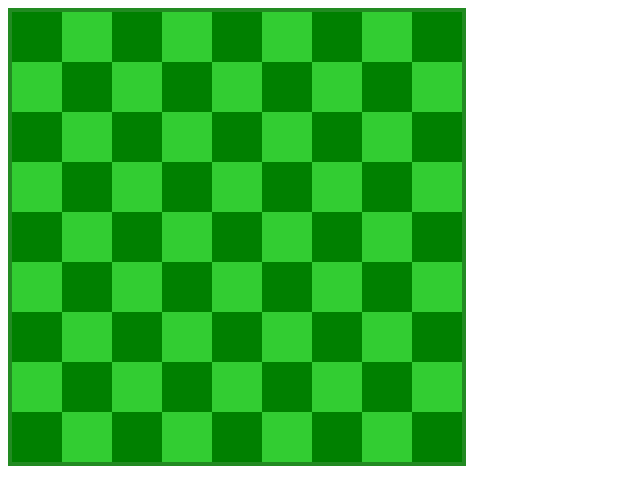
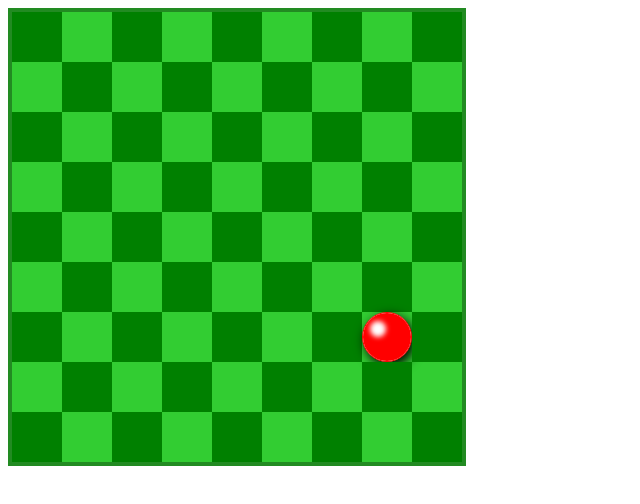
Before and after one commit to treez/vanilla-snake, a website: page index.html in a window 1280 px wide. Shown: the whole page, without its empty margins (0-640 px from the left). Drawn offline with Linux system fonts and the light colour scheme.

Commit message:
Add an apple

```diff
--- a/index.html
+++ b/index.html
@@ -81,7 +81,7 @@
         <div class="cell"></div>
         <div class="cell"></div>
         <div class="cell"></div>
-        <div class="cell"></div>
+        <div class="cell apple"></div>
         <div class="cell"></div>
     </div>
     <div class="row">
--- a/styles.css
+++ b/styles.css
@@ -26,3 +26,12 @@
     height: 50px;
     display: table-cell;
 }
+
+.apple {
+    --apple-color: red;
+    border: 1px solid var(--apple-color);
+    border-radius: 50%;
+    background: #fff;
+    box-shadow: inset -9px -8px 5px 16px var(--apple-color),
+    3px 4px 12px 0 black;
+}
```
